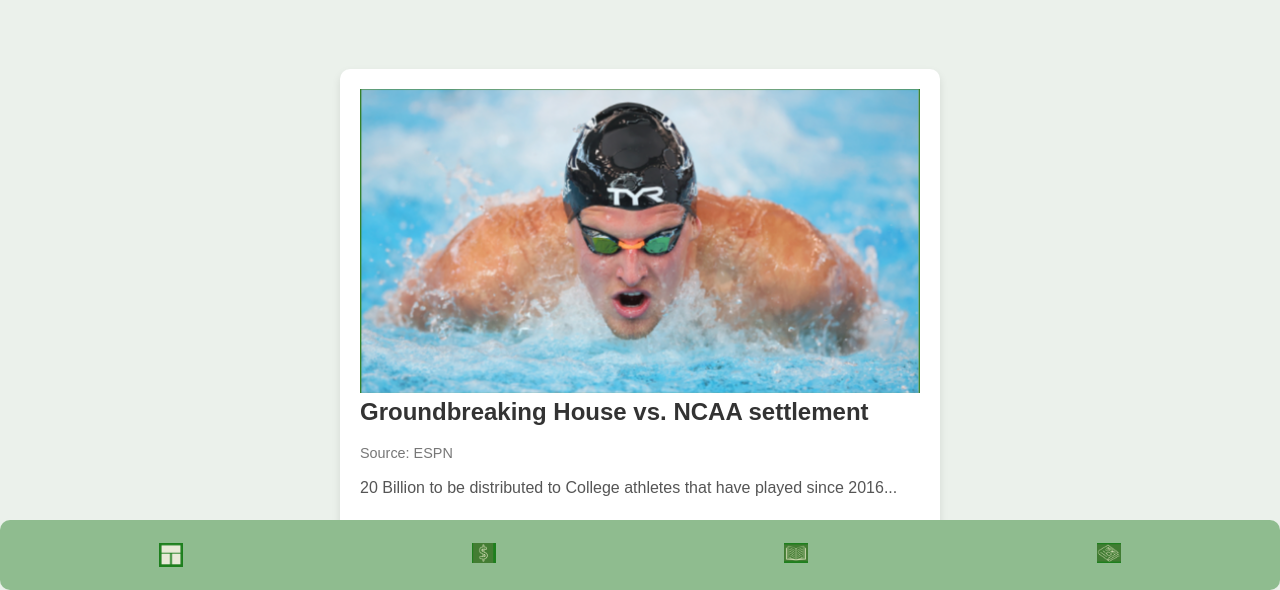
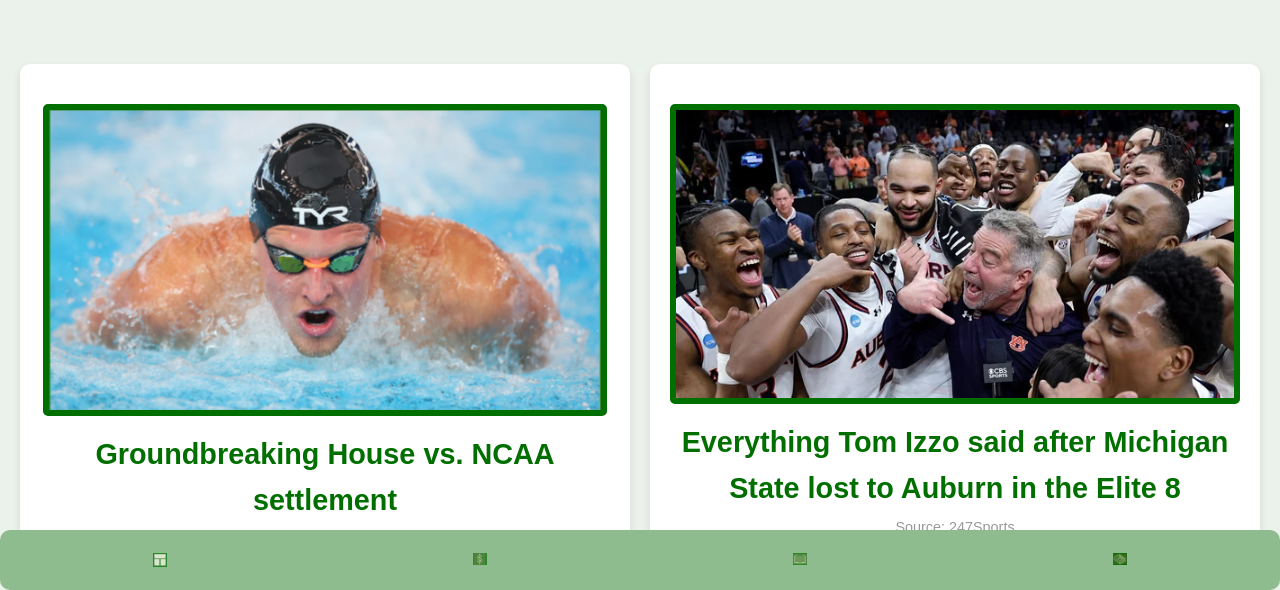
Before and after one commit to athenahartigan/final-whistle-wealth, a plain HTML site: page news.html in a window 1280 px wide. Shown: the part 210-800 px from the top of the page. Drawn offline with Linux system fonts and the light colour scheme.

Commit message:
fixed spacing

```diff
--- a/news.css
+++ b/news.css
@@ -44,8 +44,8 @@ body {
 
 .header {
   color: #016f00; /* Dark green header text */
-  padding: 40px 0; /* Adjust padding to match "Hello, Zach" */
-  margin-bottom: 20px; /* Ensure consistent spacing */
+  padding: 40px 0; /* Add padding to the top and bottom of the header */
+  margin-bottom: 20px;
   width: 100%;
   text-align: center; /* Center the header text */
   flex-shrink: 0; /* Ensure the header does not shrink */
@@ -54,35 +54,31 @@ body {
 .header h1 {
   margin-top: 0;
   font-size: 2.5em; /* Larger font size for the header */
-  margin-bottom: 0px;
+  margin-bottom: 10px; /* Add margin below the header */
 }
 
-.news-feed {
+.news-grid {
+  display: flex;
+  flex-wrap: wrap;
+  justify-content: center;
+  align-items: flex-start;
+  gap: 20px;
   width: 100%;
-  padding: 15px; /* Add padding around the news feed */
-  flex: 1; /* Allow the news feed to grow and fill the remaining space */
-  display: flex;
-  flex-wrap: wrap; /* Allow items to wrap to the next line */
-  justify-content: center; /* Center the items */
-  align-items: flex-start; /* Align items to the top */
 }
 
 .news-item {
-  background-color: #ffffff;
+  background-color: #fff;
   border-radius: 10px;
   padding: 20px;
-  margin: 10px; /* Add margin between items */
   box-shadow: 0 4px 8px rgba(0, 0, 0, 0.1); /* Slightly darker shadow */
   transition: transform 0.3s, box-shadow 0.3s; /* Smooth transition */
-  max-width: 600px; /* Set a maximum width for the news items */
-  flex: 1 1 calc(50% - 40px); /* Adjust to fit two items per row with some margin */
+  flex: 1 1 calc(33.333% - 40px); /* Adjust to fit three items per row with some margin */
   box-sizing: border-box; /* Include padding and border in the element's total width and height */
-  display: flex; /* Enable flex layout for the news item */
+  display: flex; /* Enable flex layout for the card */
   flex-direction: column; /* Arrange children in a column */
-}
-
-.news-item:first-of-type {
-  margin-top: 0; /* Remove top margin for the first news item */
+  align-items: center; /* Center items horizontally */
+  text-align: center; /* Center text */
+  height: auto; /* Set height to auto to fit content */
 }
 
 .news-item:hover {
@@ -90,69 +86,70 @@ body {
   box-shadow: 0 8px 16px rgba(0, 0, 0, 0.1); /* Elevate shadow on hover */
 }
 
-.news-link {
-  text-decoration: none; /* Remove underline from link */
-  color: inherit; /* Inherit text color */
-  display: block;
+.news-item img {
+  max-width: 100%;
+  border: 6px solid #016f00; /* Dark green border */
+  border-radius: 5px;
+  height: auto; /* Ensure the image maintains its aspect ratio */
+  margin-top: 20px;
 }
 
 .news-item h3 {
-  color: #333;
-  font-size: 1.5em; /* Larger font size for news titles */
+  color: #016f00; /* Dark green */
+  margin: 15px 0 5px 0;
+  font-size: 1.8em;
+}
+
+.news-source {
+  color: #999;
+  font-size: 0.9em;
   margin-bottom: 10px;
 }
 
-.news-item .news-source {
-  color: #777;
-  font-size: 0.9em; /* Slightly larger font size */
-  margin-bottom: 10px;
+.news-excerpt {
+  color: #555;
+  margin-bottom: 15px;
 }
 
-.news-item .news-excerpt {
-  color: #555;
-  font-size: 1em; /* Larger font size for excerpts */
-  line-height: 1.6; /* Increased line height for better readability */
-  margin-bottom: 15px;
-  flex-grow: 1; /* Allow the excerpt to grow and take available space */
+.read-more {
+  color: #016f00; /* Dark green */
+  text-decoration: none;
+  font-weight: bold;
+  margin-bottom: 20px;
 }
 
-.news-item .read-more {
-  color: #016f00;
-  font-size: 1em; /* Larger font size for read more link */
-  text-decoration: none;
-  font-weight: bold;
-  margin-bottom: 0; /* Remove margin below the read more link */
-  display: inline-block; /* Ensure it takes only the necessary space */
-}
-
-.news-item .read-more:hover {
+.read-more:hover {
   text-decoration: underline;
 }
 
+/* Add space to the last news item */
+.news-grid .news-item:last-child {
+  margin-bottom: 80px; /* Ensure space from the bottom navigation */
+}
+
+/* Bottom Navigation Styles */
 .bottom-navigation {
   background-color: #8fbc8f; /* Light green bottom nav */
   display: flex;
   justify-content: space-around;
-  padding: 15px;
+  padding: 15px 0;
   width: 100%;
   position: fixed; /* Fix the navigation bar at the bottom */
   bottom: 0; /* Align it to the bottom of the viewport */
   left: 0; /* Align it to the left of the viewport */
   border-radius: 10px;
-  flex-shrink: 0; /* Ensure the navigation does not shrink */
 }
 
 .nav-button {
   background: none;
   border: none;
   cursor: pointer;
-  width: 40px; /* Larger button size */
-  height: 40px; /* Larger button size */
-  opacity: 0.8; /* Slightly higher opacity */
-  transition: opacity 0.3s; /* Smooth transition for opacity */
+  width: 30px;
+  height: 30px;
+  opacity: 0.7;
 }
 
-.nav-button:hover {
+.nav-button.active {
   opacity: 1;
 }
 
@@ -160,6 +157,7 @@ body {
   width: 100%;
   height: auto;
   display: block;
+  margin: 0 auto;
 }
 
 .top-bar {
@@ -202,3 +200,33 @@ body {
   object-fit: cover; /* Ensure image covers the container */
   background-color: transparent; /* Ensure no background color */
 }
+
+/* Media query for smaller screens */
+@media (max-width: 768px) {
+  .news-container {
+    padding: 10px; /* Reduce padding for smaller screens */
+  }
+
+  .news-grid {
+    max-width: 100%; /* Remove max-width restriction */
+  }
+
+  .news-item {
+    padding: 10px; /* Reduce padding for smaller screens */
+    flex: 1 1 100%; /* Make each news item take full width on smaller screens */
+    max-width: none; /* Remove the max-width restriction */
+  }
+
+  .header h1 {
+    font-size: 2em; /* Reduce font size for smaller screens */
+  }
+
+  .news-item h3 {
+    font-size: 1.5em; /* Reduce font size for smaller screens */
+  }
+
+  /* Update margin-bottom for the last news item on smaller screens */
+  .news-grid .news-item:last-child {
+    margin-bottom: 100px; /* Ensure space from the bottom navigation */
+  }
+}
--- a/news.html
+++ b/news.html
@@ -22,7 +22,8 @@
       <header class="header">
         <h1>News</h1>
       </header>
-      <main class="news-feed">
+
+      <div class="news-grid">
         <div class="news-item">
           <img src="swimmer.png" alt="News Image 1" />
           <h3>Groundbreaking House vs. NCAA settlement</h3>
@@ -54,9 +55,10 @@
             >Read More</a
           >
         </div>
-      </main>
+      </div>
+
       <nav class="bottom-navigation">
-        <a href="dashboard.html" class="nav-button active">
+        <a href="dashboard.html" class="nav-button">
           <img src="dashboard.png" alt="Dashboard" class="nav-icon home" />
         </a>
         <a href="budget.html" class="nav-button">
@@ -65,11 +67,12 @@
         <a href="modulo.html" class="nav-button">
           <img src="modulo.png" alt="modulos" class="nav-icon book" />
         </a>
-        <a href="news.html" class="nav-button">
-          <img src="news.png" alt="News" class="nav-icon news active" />
+        <a href="news.html" class="nav-button active">
+          <img src="news.png" alt="News" class="nav-icon news" />
         </a>
       </nav>
     </div>
+
     <script src="script.js"></script>
   </body>
 </html>
```
Also changed, not shown: modulo.css (+15 -2 lines), modulo.html (+8 -8 lines).
